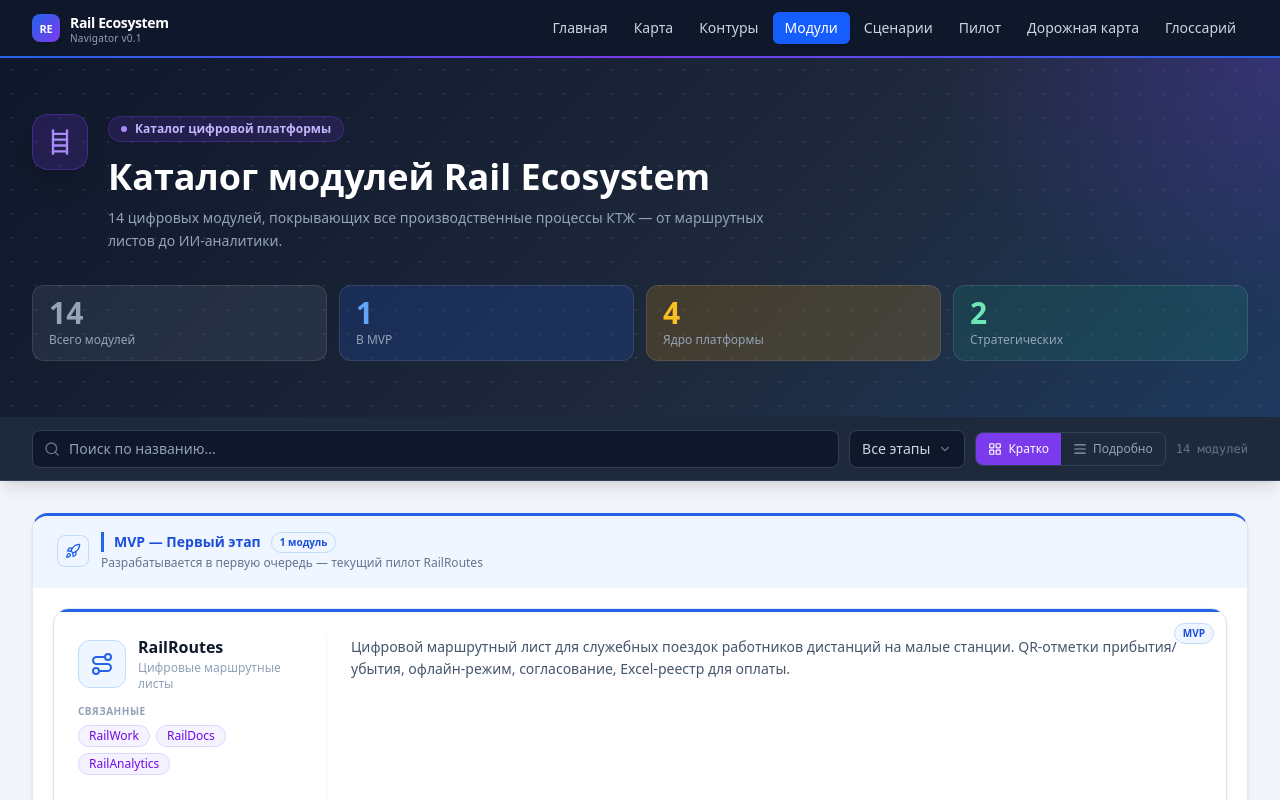
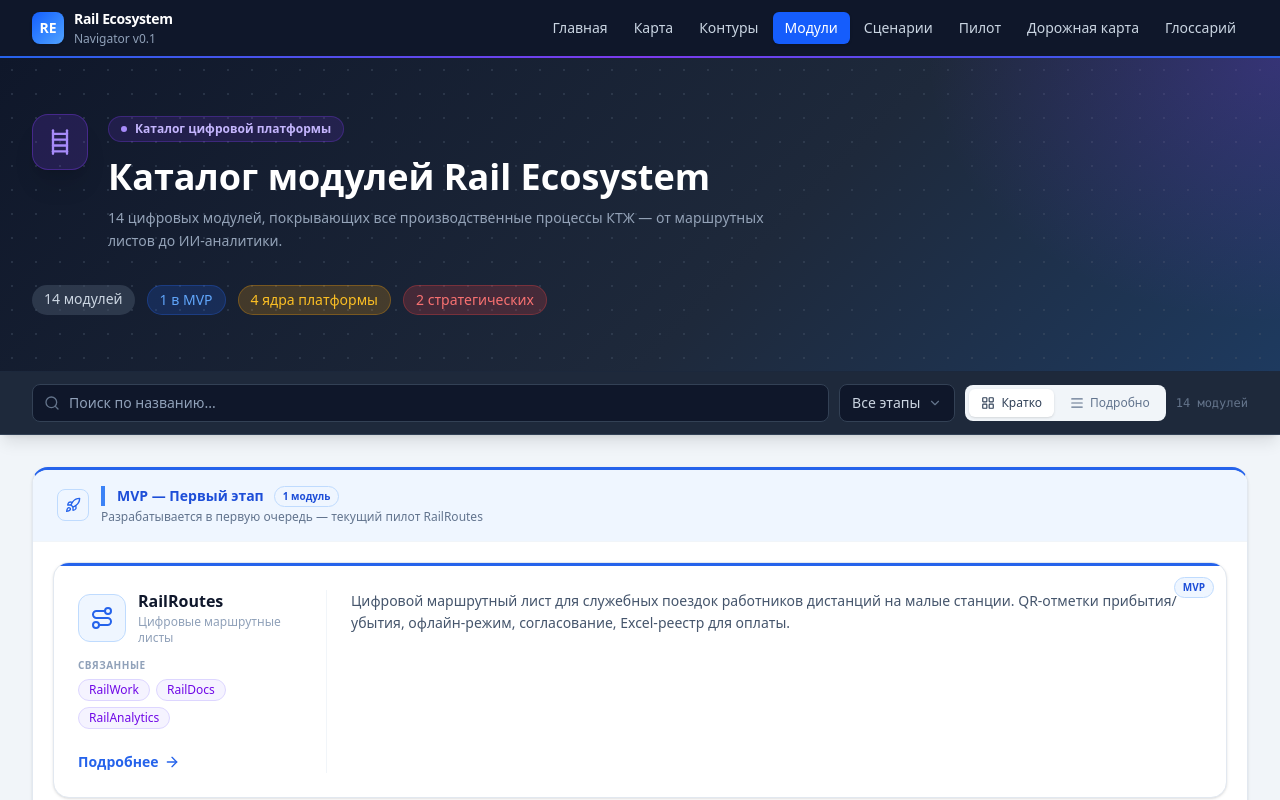
Before and after one commit to Darkhan-maker/rail-ecosystem-navigator, a Next.js app: page /modules in a window 1280 px wide. Shown: the top 800 px of the page. Built offline with nearby package versions, Linux system fonts and the light colour scheme.

Commit message:
feat: polish modules page - pills, segmented control, colored tags

```diff
--- a/app/modules/page.tsx
+++ b/app/modules/page.tsx
@@ -58,6 +58,19 @@ const STATUS_META: Record<MaturityStatus, { Icon: LucideIcon; description: strin
 const mvpCount       = modules.filter(m => m.status === 'mvp-priority' || m.status === 'mvp-support').length;
 const coreCount      = modules.filter(m => m.status === 'core-stage').length;
 const strategicCount = modules.filter(m => m.status === 'strategic-stage').length;
+
+// ── Group header border colors (per status) ───────────────────────────────────
+
+const GROUP_BORDER_COLOR: Partial<Record<MaturityStatus, string>> = {
+  'mvp-priority':   '#3b82f6',
+  'mvp-support':    '#3b82f6',
+  'core-stage':     '#f59e0b',
+  'next-stage':     '#8b5cf6',
+  'future-stage':   '#94a3b8',
+  'parallel-stage': '#94a3b8',
+  'planned-stage':  '#cbd5e1',
+  'strategic-stage':'#f87171',
+};
 
 // ── Helpers ───────────────────────────────────────────────────────────────────
 
@@ -134,7 +147,7 @@ export default function ModulesPage() {
         <div
           className="absolute inset-0 pointer-events-none"
           style={{
-            backgroundImage: 'radial-gradient(circle, rgba(148,163,184,0.15) 1px, transparent 1px)',
+            backgroundImage: 'radial-gradient(circle, rgba(71,85,105,0.4) 1px, transparent 1px)',
             backgroundSize: '24px 24px',
           }}
         />
@@ -177,24 +190,19 @@ export default function ModulesPage() {
             </div>
           </div>
 
-          <div className="grid grid-cols-2 sm:grid-cols-4 gap-3">
-            {[
-              { value: modules.length, label: 'Всего модулей',  color: '#94a3b8', accent: 'rgba(148,163,184,0.12)' },
-              { value: mvpCount,       label: 'В MVP',           color: '#60a5fa', accent: 'rgba(37,99,235,0.18)'   },
-              { value: coreCount,      label: 'Ядро платформы', color: '#fbbf24', accent: 'rgba(245,158,11,0.18)'  },
-              { value: strategicCount, label: 'Стратегических', color: '#6ee7b7', accent: 'rgba(16,185,129,0.12)'  },
-            ].map((m) => (
-              <div
-                key={m.label}
-                className="rounded-xl px-4 py-3"
-                style={{ background: m.accent, border: '1px solid rgba(255,255,255,0.10)' }}
-              >
-                <div className="text-2xl sm:text-3xl font-bold leading-none mb-1" style={{ color: m.color }}>
-                  {m.value}
-                </div>
-                <div className="text-xs font-medium" style={{ color: '#94a3b8' }}>{m.label}</div>
-              </div>
-            ))}
+          <div className="flex gap-3 flex-wrap">
+            <span className="rounded-full px-3 py-1 text-sm font-medium" style={{ background: 'rgba(71,85,105,0.5)', color: '#cbd5e1' }}>
+              {modules.length} модулей
+            </span>
+            <span className="rounded-full px-3 py-1 text-sm font-medium border" style={{ background: 'rgba(37,99,235,0.2)', color: '#60a5fa', borderColor: 'rgba(37,99,235,0.3)' }}>
+              {mvpCount} в MVP
+            </span>
+            <span className="rounded-full px-3 py-1 text-sm font-medium border" style={{ background: 'rgba(245,158,11,0.2)', color: '#fbbf24', borderColor: 'rgba(245,158,11,0.3)' }}>
+              {coreCount} ядра платформы
+            </span>
+            <span className="rounded-full px-3 py-1 text-sm font-medium border" style={{ background: 'rgba(239,68,68,0.2)', color: '#f87171', borderColor: 'rgba(239,68,68,0.3)' }}>
+              {strategicCount} стратегических
+            </span>
           </div>
         </div>
       </div>
@@ -280,30 +288,25 @@ export default function ModulesPage() {
             )}
 
             {/* View toggle */}
-            <div
-              className="flex rounded-lg overflow-hidden shrink-0 ml-auto"
-              style={{ border: '1px solid #334155' }}
-            >
+            <div className="flex bg-slate-100 rounded-lg p-1 gap-1 shrink-0 ml-auto">
               <button
                 onClick={() => setViewMode('compact')}
-                className="flex items-center gap-1.5 px-3 py-2 text-xs font-medium transition-colors"
-                style={
+                className={`flex items-center gap-1.5 px-3 py-1.5 text-xs font-medium rounded-md transition-all duration-150 ${
                   viewMode === 'compact'
-                    ? { background: '#7c3aed', color: '#fff' }
-                    : { background: 'transparent', color: '#94a3b8' }
-                }
+                    ? 'bg-white shadow-sm text-slate-700'
+                    : 'text-slate-500 hover:text-slate-700'
+                }`}
               >
                 <LayoutGrid className="w-3.5 h-3.5" />
                 Кратко
               </button>
               <button
                 onClick={() => setViewMode('detailed')}
-                className="flex items-center gap-1.5 px-3 py-2 text-xs font-medium transition-colors"
-                style={
+                className={`flex items-center gap-1.5 px-3 py-1.5 text-xs font-medium rounded-md transition-all duration-150 ${
                   viewMode === 'detailed'
-                    ? { background: '#7c3aed', color: '#fff' }
-                    : { background: 'transparent', color: '#94a3b8' }
-                }
+                    ? 'bg-white shadow-sm text-slate-700'
+                    : 'text-slate-500 hover:text-slate-700'
+                }`}
               >
                 <AlignJustify className="w-3.5 h-3.5" />
                 Подробно
@@ -349,8 +352,8 @@ export default function ModulesPage() {
                       <div className="flex-1 min-w-0">
                         <div className="flex items-center gap-2.5 flex-wrap">
                           <h2
-                            className="text-sm font-bold pl-2.5 border-l-[3px]"
-                            style={{ color: style.text, borderColor: style.dot }}
+                            className="text-sm font-bold pl-3 border-l-4"
+                            style={{ color: style.text, borderColor: GROUP_BORDER_COLOR[status] ?? style.dot }}
                           >
                             {label}
                           </h2>
--- a/components/Header.tsx
+++ b/components/Header.tsx
@@ -25,15 +25,12 @@ export default function Header() {
         <div className="flex items-center justify-between h-14">
           {/* Brand */}
           <Link href="/" className="flex items-center gap-2.5 shrink-0">
-            <span
-              className="inline-flex w-7 h-7 rounded-lg items-center justify-center text-white text-[11px] font-bold tracking-tight leading-none shadow-sm"
-              style={{ background: 'linear-gradient(135deg, #2563eb, #7c3aed)' }}
-            >
+            <div className="flex items-center justify-center w-8 h-8 rounded-lg bg-gradient-to-br from-blue-600 to-blue-400 text-white text-sm font-bold shadow-sm shrink-0">
               RE
-            </span>
-            <span className="hidden sm:flex flex-col leading-none">
+            </div>
+            <span className="hidden sm:flex flex-col leading-none gap-0.5">
               <span className="text-white text-sm font-semibold tracking-tight">Rail Ecosystem</span>
-              <span className="text-slate-400 text-[10px] font-medium tracking-wide">Navigator v0.1</span>
+              <span className="text-slate-400 text-xs font-medium">Navigator v0.1</span>
             </span>
           </Link>
 
--- a/components/icons.tsx
+++ b/components/icons.tsx
@@ -99,7 +99,7 @@ export const STATUS_STYLE: Record<string, { label: string; bg: string; text: str
   'future-stage':   { label: 'Будущий',      bg: '#f9fafb', text: '#374151', border: '#d1d5db', dot: '#9ca3af' },
   'parallel-stage': { label: 'Параллельный', bg: '#fff7ed', text: '#9a3412', border: '#fed7aa', dot: '#f97316' },
   'planned-stage':  { label: 'Запланирован', bg: '#fffbeb', text: '#78350f', border: '#fde68a', dot: '#f59e0b' },
-  'strategic-stage':{ label: 'Стратег.',     bg: '#f5f3ff', text: '#4c1d95', border: '#ddd6fe', dot: '#8b5cf6' },
+  'strategic-stage':{ label: 'Стратегический', bg: '#f5f3ff', text: '#4c1d95', border: '#ddd6fe', dot: '#8b5cf6' },
 };
 
 // ─── Contour icon registry ─────────────────────────────────────────────────────
```
Also changed, not shown: components/ModuleCard.tsx (+8 -8 lines).
